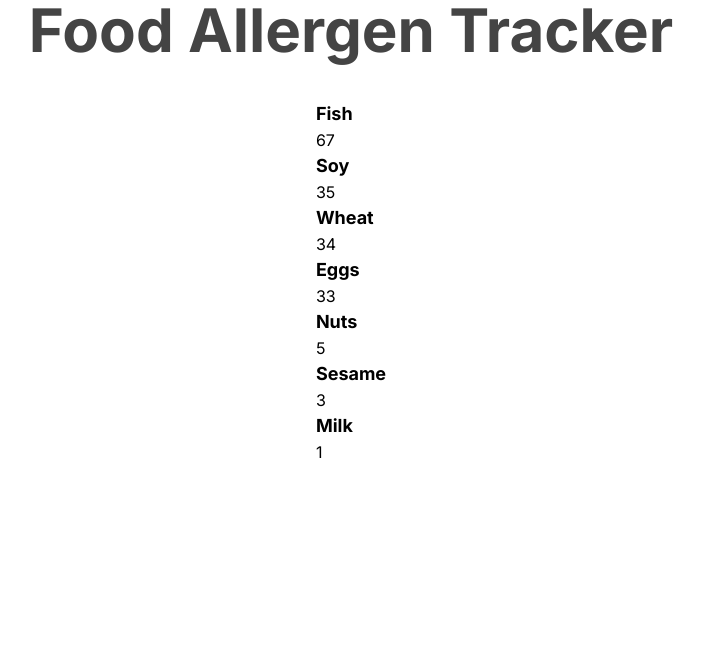
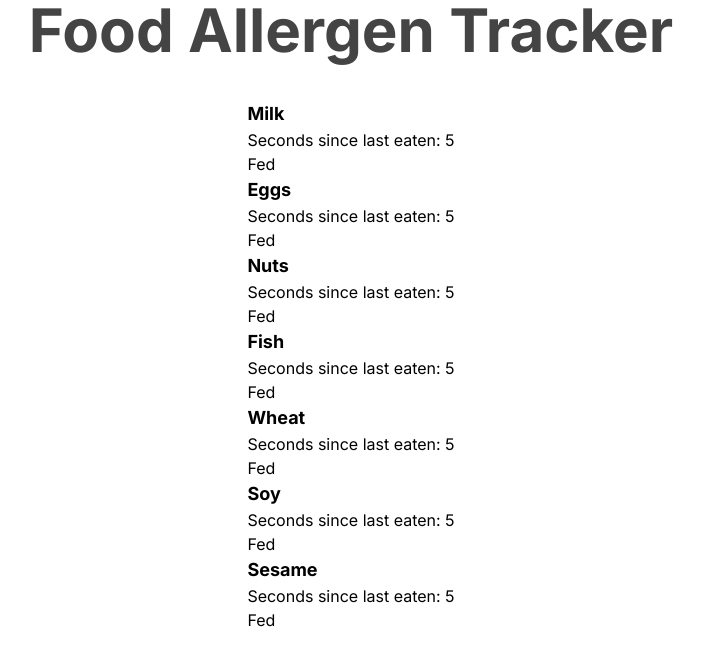
Before and after one commit to IlanaB/food-allergen-tracker, a Next.js app in the folder web/: page / in a window 1280 px wide. Shown: the top 666 px of the page, without its empty margins (289-993 px from the left). Built offline with nearby package versions, Linux system fonts and the light colour scheme.

Commit message:
create resettable timer

```diff
--- a/web/app/components/allergen.js
+++ b/web/app/components/allergen.js
@@ -1,11 +1,12 @@
-import React from 'react'
+import React, { useState } from "react";
+import Since from "./since";
 
-export default function Allergen({props, children}) {
-  const {name, time} = props;
+export default function Allergen({ props, children }) {
+  const { name } = props;
   return (
     <div>
-      <p className='font-bold text-lg'>{name}</p>
-      <p>{time}</p>
+      <p className="font-bold text-lg">{name}</p>
+      {children}
     </div>
-  )
+  );
 }
--- /dev/null
+++ b/web/app/components/resetter.js
@@ -0,0 +1,16 @@
+import React from 'react'
+
+export default function eaten({ props }) {
+
+  const {name, updater } = props;
+
+  return (
+    <div>
+      <button onClick={() => {
+        updater(name);
+      }}>
+        Fed
+      </button>
+    </div>
+  )
+}
--- /dev/null
+++ b/web/app/components/since.js
@@ -0,0 +1,26 @@
+import React, { useState, useEffect } from 'react'
+
+export default function Since( { props }) {
+  const [time, setTime] = useState(new Date());
+  const since = new Date(props);
+
+  useEffect(() => {
+    const timer = setInterval(() => {
+      setTime(new Date());
+    }, 1000)
+    return () => {
+      clearInterval(timer)
+    }
+  }, [])
+
+  // const daysSince = Math.floor((time - since) / (1000 * 24 * 60 * 60));
+  const secondsSince = Math.floor((time - since) / (1000));
+
+  return (
+    <div>
+      {/* <p>{since ? `Days since last eaten: ${daysSince < 0 ? 0 : daysSince}` : 'Never eaten' }</p> */}
+      {/* <p>{since ? `Seconds since last eaten: ${secondsSince < 0 ? 0 : secondsSince}` : 'Never eaten' }</p> */}
+      <p>{`Seconds since last eaten: ${secondsSince}`}</p>
+    </div>
+  )
+}
--- a/web/app/page.js
+++ b/web/app/page.js
@@ -1,19 +1,31 @@
 'use client'
 import { useEffect, useState, useLayoutEffect } from 'react';
 import Allergen from './components/allergen'
+import Since from './components/since'
+import Resetter from './components/resetter'
 
 let allergenNames = [
-  {name: 'Milk', time: 1},
-  {name: 'Eggs', time: 33},
-  {name: 'Nuts', time: 5},
-  {name: 'Fish', time: 67},
-  {name: 'Wheat', time: 34},
-  {name: 'Soy', time: 35},
-  {name: 'Sesame', time: 3},
+  {name: 'Milk', time: new Date()},
+  {name: 'Eggs', time: new Date()},
+  {name: 'Nuts', time: new Date()},
+  {name: 'Fish', time: new Date()},
+  {name: 'Wheat', time: new Date()},
+  {name: 'Soy', time: new Date()},
+  {name: 'Sesame', time: new Date()},
 ]
 
 export default function Home() {
   const [allergens, setAllergens] = useState(allergenNames.sort(allergenTimeSortCallback));
+
+  function updateTime(allergen) {
+    setAllergens(allergens.map(gen => {
+      if(gen.name === allergen) {
+        return {name: allergen, time: new Date()}
+      } else {
+        return gen
+      }
+    }))
+  }
 
   return (
     <main>
@@ -25,8 +37,14 @@ export default function Home() {
             <li key={name}>
 
               <Allergen
-                props={ {name, time} }/>
+                props={ {name} }>
+                  <Since props={time} />
+                  <Resetter props={{
+                    updater: updateTime,
+                    name,
 
+                  }}/>
+              </Allergen>
             </li>
           )})}
         </ul>
```
